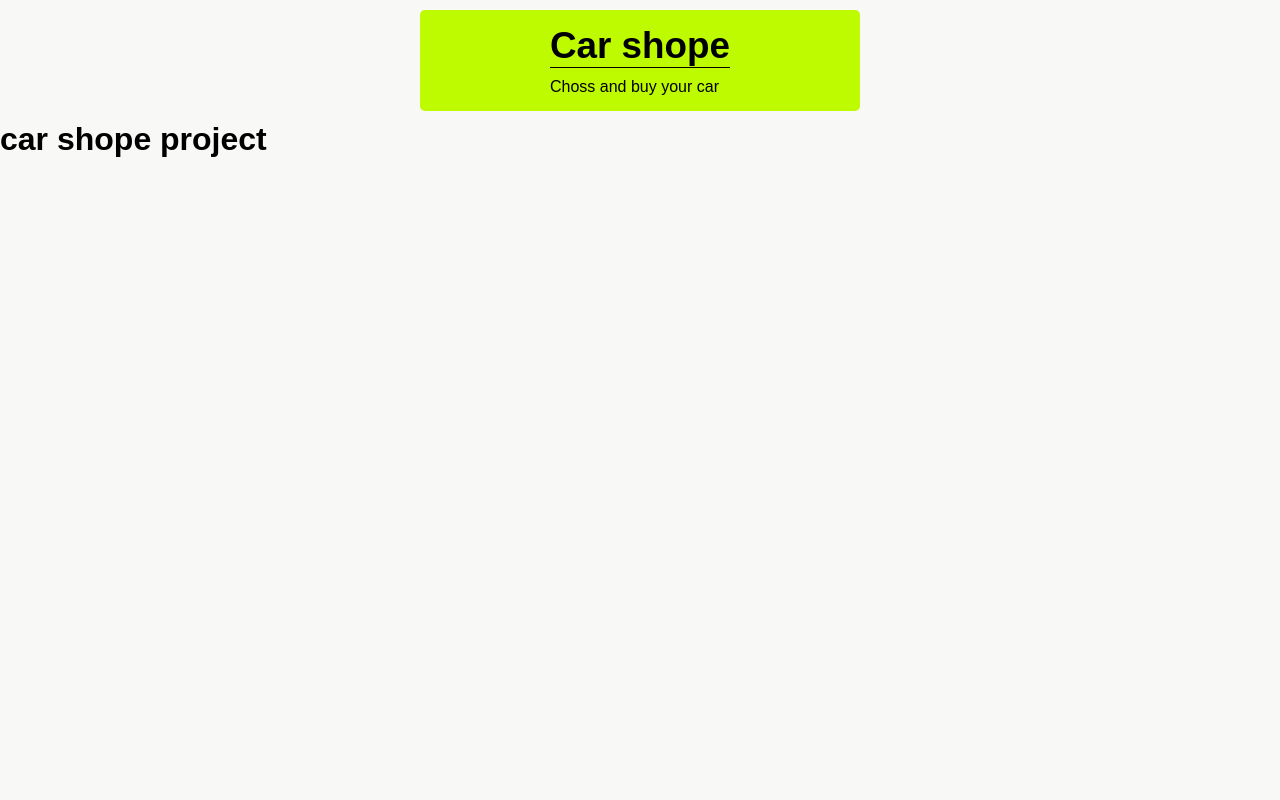
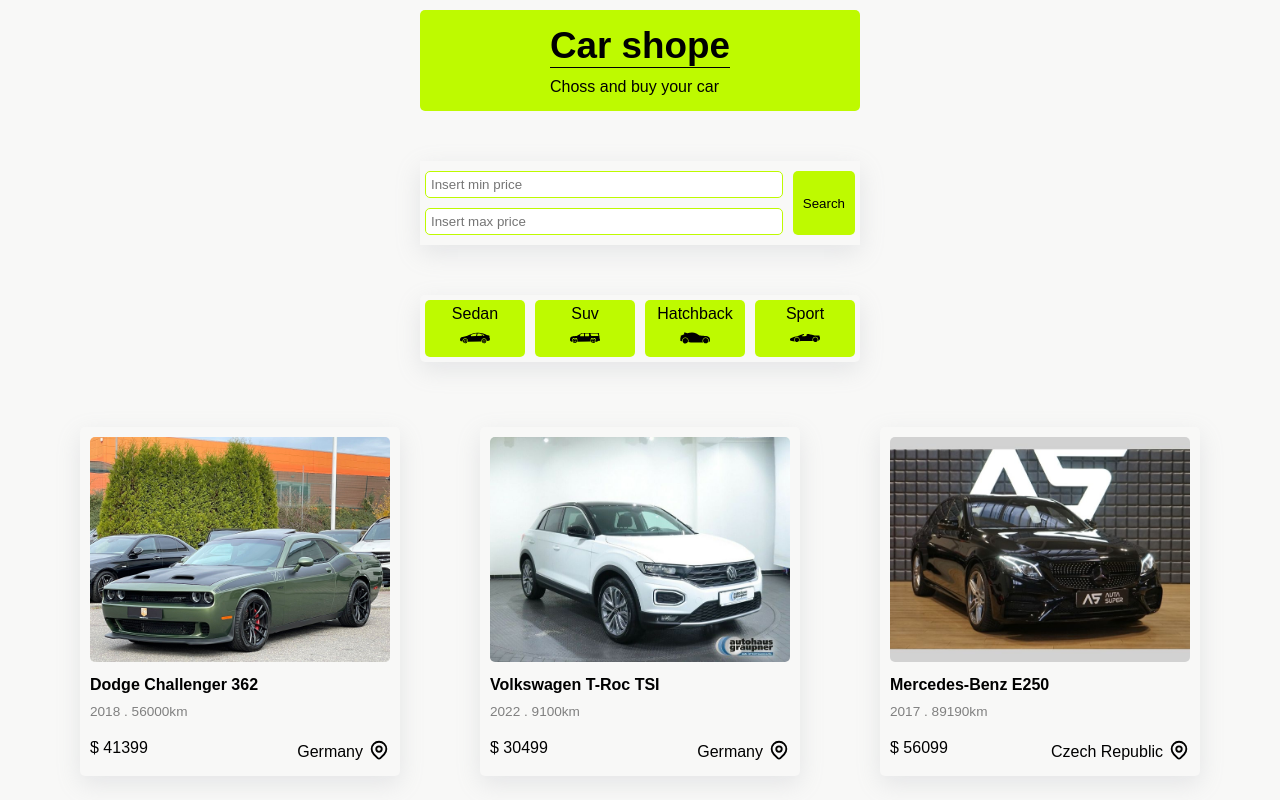
Before and after one commit to AliTaghawi/next-tutorial-projects, a Next.js app in the folder carshope-botocar-project/: page / in a window 1280 px wide. Shown: the top 800 px of the page. Built offline with nearby package versions, Linux system fonts and the light colour scheme.

Commit message:
compeleting home page

```diff
--- a/carshope-botocar-project/components/layout/Layout.module.css
+++ b/carshope-botocar-project/components/layout/Layout.module.css
@@ -30,7 +30,7 @@
 }
 
 .container {
-  min-height: 1000px;
+  min-height: 100vh;
 }
 
 @media (max-width: 600px) {
--- a/carshope-botocar-project/pages/index.js
+++ b/carshope-botocar-project/pages/index.js
@@ -1,7 +1,19 @@
+//fake data
+import carsData from "../data/carsData";
+
+//components
+import Categories from "../components/modules/Categories";
+import SearchBar from "../components/modules/SearchBar";
+import Cars from "../components/templates/Cars";
+
 export default function Home() {
+  const cars = carsData.slice(0, 3);
+  // console.log(cars)
   return (
     <div>
-      <h1>car shope project</h1>
+      <SearchBar />
+      <Categories />
+      <Cars data={cars} />
     </div>
-  )
+  );
 }
```
